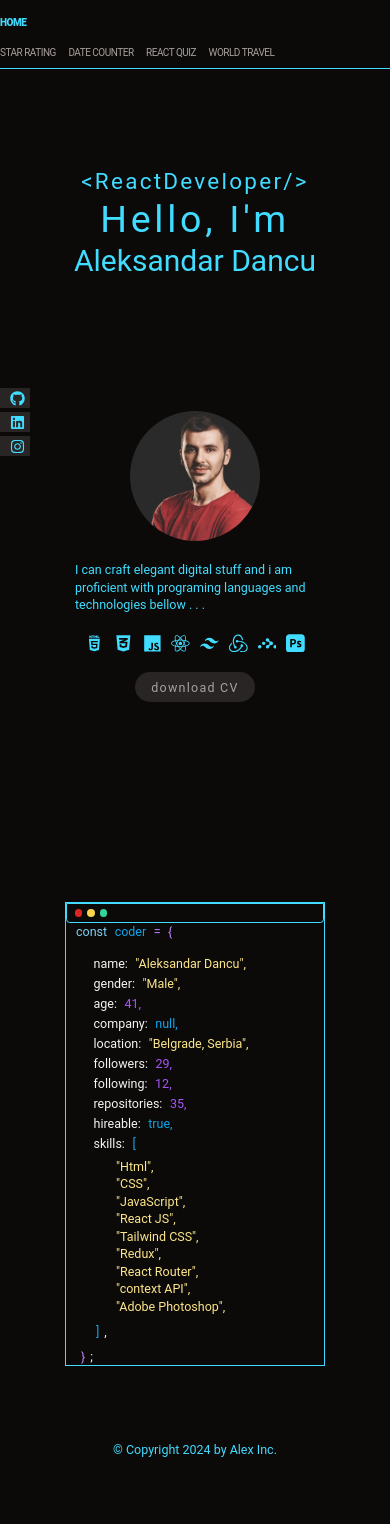
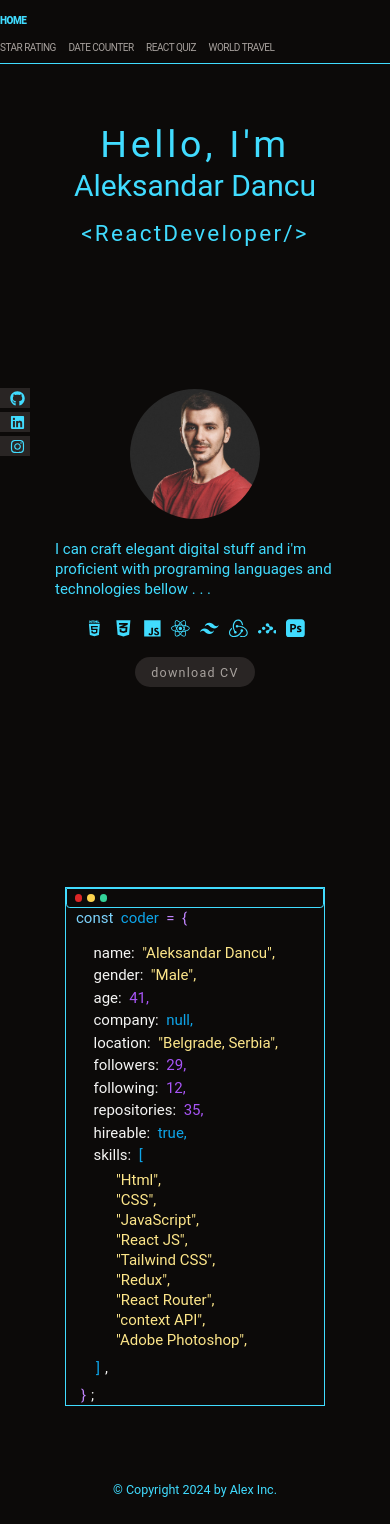
Before and after one commit to danchooalex/aleksandar-portfolio, a React (Vite) app: page / in a window 390 px wide. Before the commit the page ends 1484 px from the top, so only its background shows below. Built offline with nearby package versions, Linux system fonts and the light colour scheme; data requests are answered from the project's data file; a web font is replaced by a local one.

Commit message:
home responsive mobile and SM done, start the md:

```diff
--- a/src/components/homePageComponents/LeftSide.jsx
+++ b/src/components/homePageComponents/LeftSide.jsx
@@ -16,7 +16,7 @@ function LeftSide() {
     <main className={styles.leftContainer}>
       <img className={styles.image} src="./mug.jpg" />
       <p className={styles.info}>
-        I can craft elegant digital stuff and i am proficient with programing
+        I can craft elegant digital stuff and i'm proficient with programing
         languages and technologies bellow . . .
       </p>
 
--- a/src/components/homePageComponents/LeftSide.module.css
+++ b/src/components/homePageComponents/LeftSide.module.css
@@ -1,13 +1,13 @@
 .leftContainer {
-  @apply m-auto flex flex-col items-center justify-center bg-[#0c0a09] md:sm:basis-1/2 md:sm:flex md:sm:flex-col md:sm:h-1/2 md:sm:items-center md:sm:m-auto md:sm:w-1/3 lg:md:sm:justify-center;
+  @apply m-auto flex flex-col items-center justify-center bg-[#0c0a09] sm:m-auto sm:flex sm:h-full sm:w-full sm:basis-1/2 sm:flex-col sm:items-center sm:justify-center;
 }
 
 .image {
-  @apply mb-8 mt-14 h-52 w-52 rounded-full md:sm:h-96 md:sm:mb-10 md:sm:w-96;
+  @apply mb-8 mt-14 h-52 w-52 rounded-full sm:mb-10 sm:h-80 sm:w-80 sm:rounded-full;
 }
 
 .icoSettings {
-  @apply mb-2 mt-8 flex flex-row justify-center gap-4 text-3xl text-[#41dcff] md:sm:gap-5 md:sm:text-6xl;
+  @apply mb-2 mt-8 flex flex-row justify-center gap-4 text-3xl text-[#41dcff] sm:gap-5 sm:text-4xl;
 }
 
 .icoAnimation {
@@ -15,5 +15,5 @@
 }
 
 .info {
-  @apply mx-20 max-w-96 text-xl tracking-normal text-[#41dcff];
+  @apply mx-20 max-w-md text-2xl tracking-normal text-[#41dcff];
 }
--- a/src/components/homePageComponents/RightSide.module.css
+++ b/src/components/homePageComponents/RightSide.module.css
@@ -1,5 +1,5 @@
 .rightContainer {
-  @apply flex h-full w-full flex-col items-center justify-center bg-[#0c0a09] md:sm:basis-2/4 md:sm:flex md:sm:h-1/2 md:sm:items-center md:sm:justify-center md:sm:w-1/2;
+  @apply flex h-full w-full flex-col items-center justify-center bg-[#0c0a09] sm:flex sm:h-screen sm:w-screen sm:basis-2/4 sm:items-center sm:justify-center;
 }
 
 .table {
@@ -23,7 +23,7 @@
 }
 
 .text {
-  @apply text-xl text-amber-200;
+  @apply text-2xl text-amber-200;
 }
 
 /* bg-[#0c0a09] */
--- a/src/components/pageNavPortfolio/PageNavPortfolio.module.css
+++ b/src/components/pageNavPortfolio/PageNavPortfolio.module.css
@@ -1,7 +1,7 @@
 .nav {
-  @apply justify-between border-b border-[#41dcff] bg-[#0c0a09] font-bold uppercase -tracking-wider transition-all delay-500 sm:flex sm:flex-row sm:text-3xl sm:tracking-wide lg:m-5;
+  @apply justify-between border-b border-[#41dcff] bg-[#0c0a09] font-bold uppercase -tracking-wider transition-all delay-500 sm:ml-3 sm:flex sm:flex-row sm:justify-between sm:text-2xl sm:tracking-wide;
 }
 
 .nav ul {
-  @apply mb-3 mt-6 flex list-none flex-row gap-5 sm:gap-6;
+  @apply mb-3 mt-5 flex list-none flex-row gap-5 sm:gap-6;
 }
--- a/src/pages/portfolioPages/AppLayoutPortfolio.jsx
+++ b/src/pages/portfolioPages/AppLayoutPortfolio.jsx
@@ -8,9 +8,9 @@ function AppLayoutPortfolio() {
   return (
     <main className={styles.container}>
       <aside className={styles.left}>
-        <h3 className={styles.h3L}>{`<ReactDeveloper/>`}</h3>
         <h1 className={styles.h1L}>Hello, I'm</h1>
         <h2 className={styles.h2L}>Aleksandar Dancu</h2>
+        <h3 className={styles.h3L}>{`<ReactDeveloper/>`}</h3>
       </aside>
       <aside className={styles.right}>
         <LeftSide />
--- a/src/pages/portfolioPages/AppLayoutPortfolio.module.css
+++ b/src/pages/portfolioPages/AppLayoutPortfolio.module.css
@@ -1,13 +1,13 @@
 .container {
-  @apply mt-20 flex flex-col bg-[#0c0a09] text-left sm:flex sm:h-2/3 sm:basis-1/2 sm:flex-row sm:items-center sm:justify-between;
+  @apply mt-5 flex flex-col bg-[#0c0a09] text-left sm:flex sm:h-2/3 sm:basis-1/2 sm:flex-col sm:items-center sm:justify-between;
 }
 
 .left {
-  @apply mb-40 mt-20 flex flex-col items-center justify-center bg-[#0c0a09] text-[#41dcff] sm:ml-40 sm:flex sm:h-1/2 sm:w-screen sm:basis-2/5 sm:items-center sm:text-start;
+  @apply mb-40 mt-20 flex flex-col items-center justify-center bg-[#0c0a09] text-[#41dcff] sm:mb-40 sm:ml-40 sm:mt-20 sm:flex sm:h-1/2 sm:w-screen sm:basis-2/5 sm:flex-col sm:items-center sm:justify-center sm:text-start;
 }
 
 .right {
-  @apply flex flex-col gap-80 bg-[#0c0a09] sm:flex sm:h-1/2 sm:basis-2/3 sm:flex-row sm:items-center;
+  @apply flex flex-col gap-80 bg-[#0c0a09] sm:flex sm:h-1/2 sm:basis-2/3 sm:flex-col sm:items-center sm:gap-80;
 }
 
 .h1L {
@@ -15,9 +15,9 @@
 }
 
 .h2L {
-  @apply text-5xl;
+  @apply text-5xl sm:ml-44 sm:text-6xl;
 }
 
 .h3L {
-  @apply mb-3 text-4xl tracking-widest;
+  @apply mb-3 mt-8 text-4xl tracking-widest sm:mb-5 sm:ml-14 sm:mt-8;
 }
--- a/vite.config.js
+++ b/vite.config.js
@@ -3,5 +3,5 @@ import react from "@vitejs/plugin-react";
 
 // https://vitejs.dev/config/
 export default defineConfig({
-  plugins: [react(), vite()],
+  plugins: [react()],
 });
```
